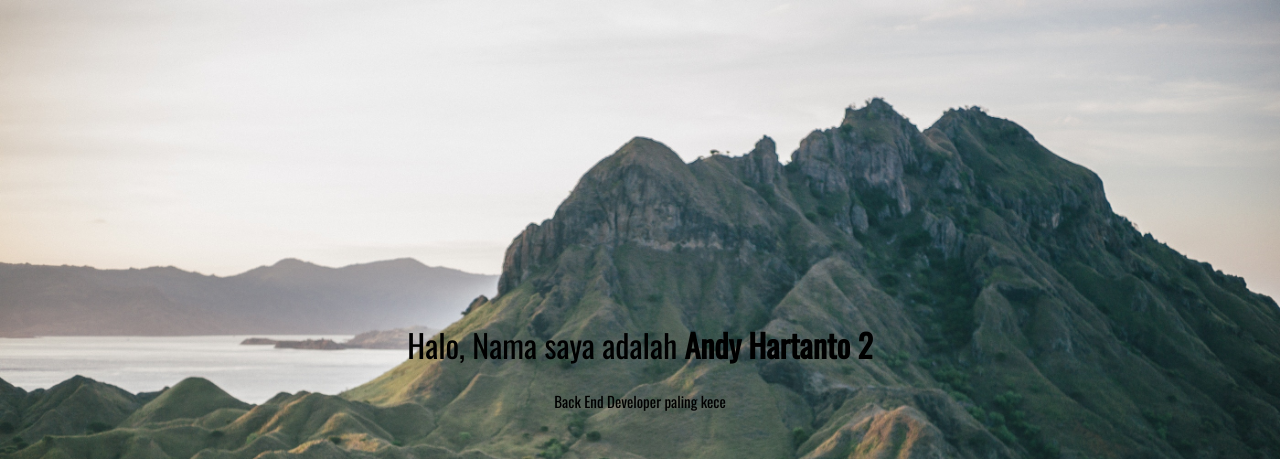
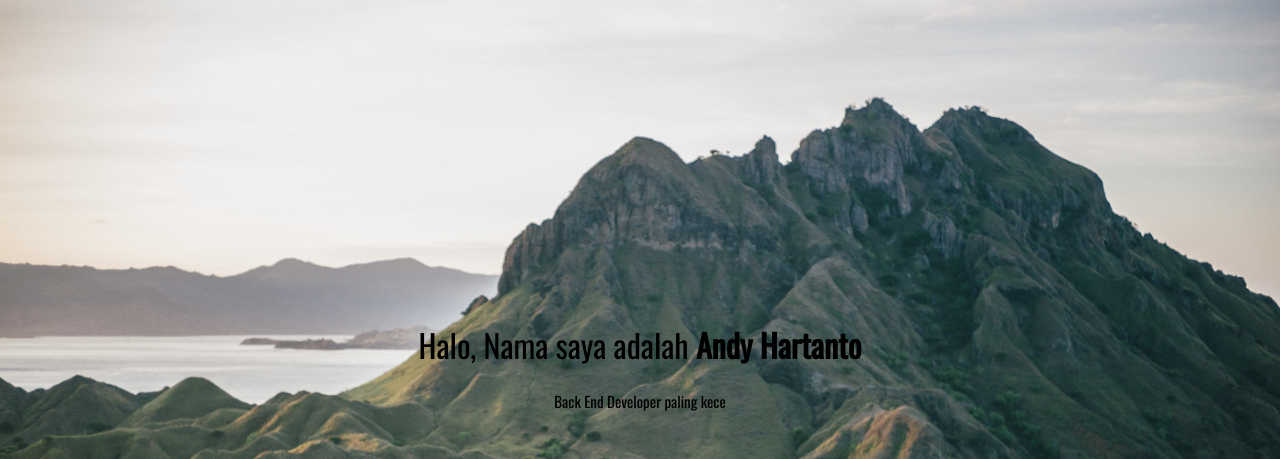
Before and after one commit to andyhartanto/andyhartanto.github.io, a plain HTML site: page index.html in a window 1280 px wide. Shown: the top 459 px of the page. Drawn offline with nearby package versions, Linux system fonts and the light colour scheme.

Commit message:
back to original name
back to original name

```diff
--- a/index.html
+++ b/index.html
@@ -9,7 +9,7 @@
 </head>
 <body>
 	<div class="bio">
-			<h1>Halo, Nama saya adalah <strong>Andy Hartanto 2</strong></h1>
+			<h1>Halo, Nama saya adalah <strong>Andy Hartanto</strong></h1>
 			<h2>Back End Developer paling kece</h2>
 			<div class="social-links">
 				<h2>Yuk, ngopi bareng</h2>
```
